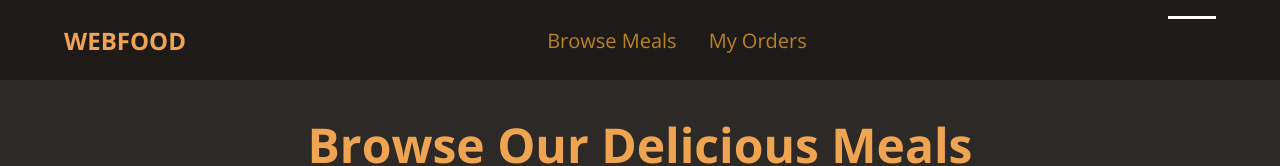
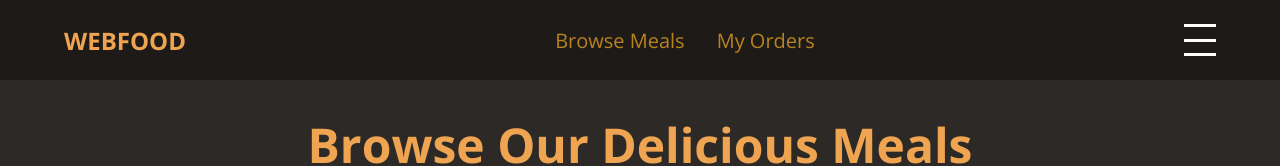
Before and after one commit to emirCo95/webfood-site, a plain HTML site: page index.html in a window 1280 px wide. Shown: the top 166 px of the page. Drawn offline with nearby package versions, Linux system fonts and the light colour scheme.

Commit message:
Update styles.css

```diff
--- a/styles.css
+++ b/styles.css
@@ -25,9 +25,11 @@ a {
 }
 
 .menu-btn {
-  width: 3rem;
-  height: 3rem;
+  width: 2rem;
+  height: 2rem;
   display: flex;
+  flex-direction: column;
+  justify-content: space-between;
 }
 
 .menu-btn span {
```
